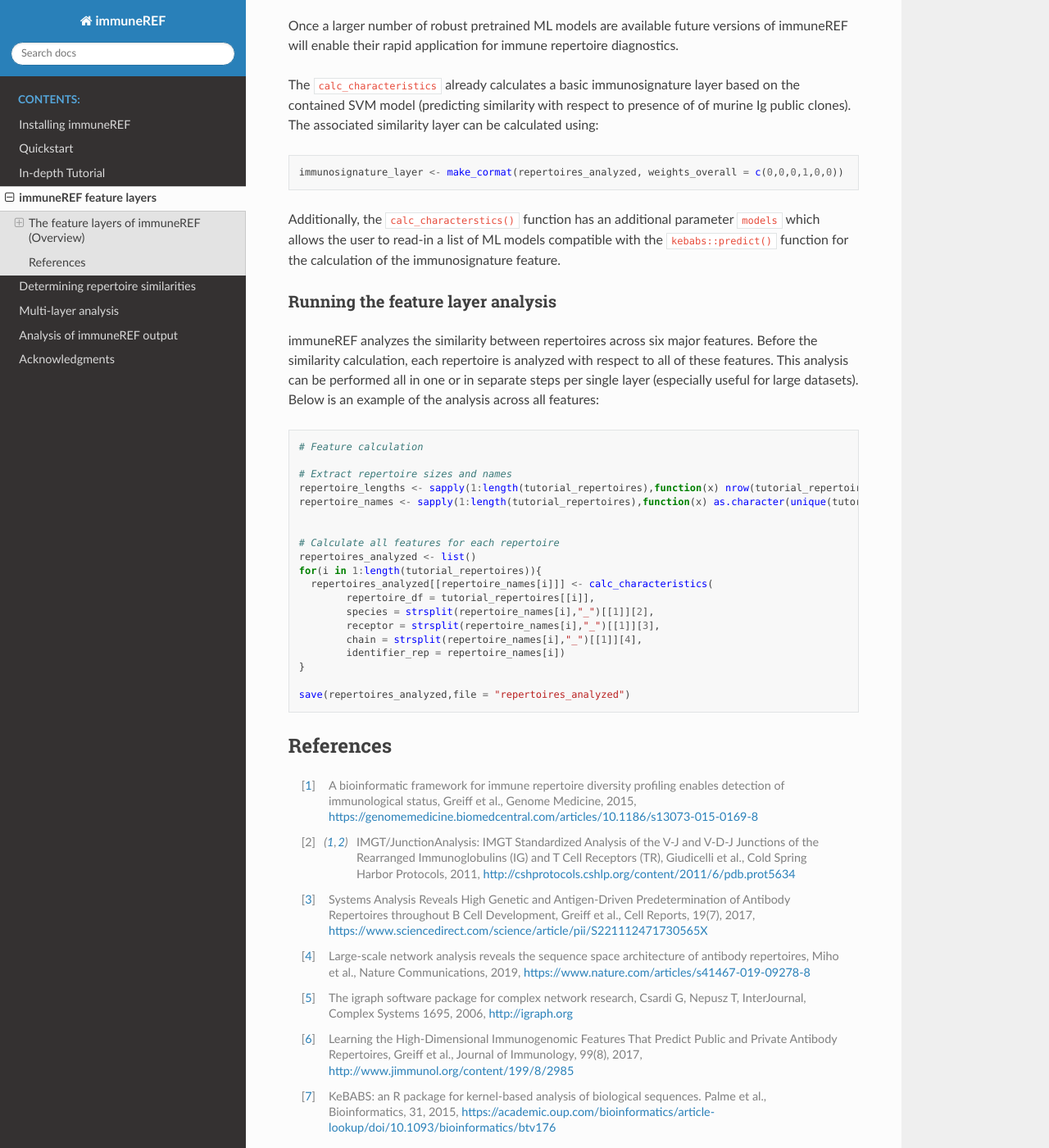
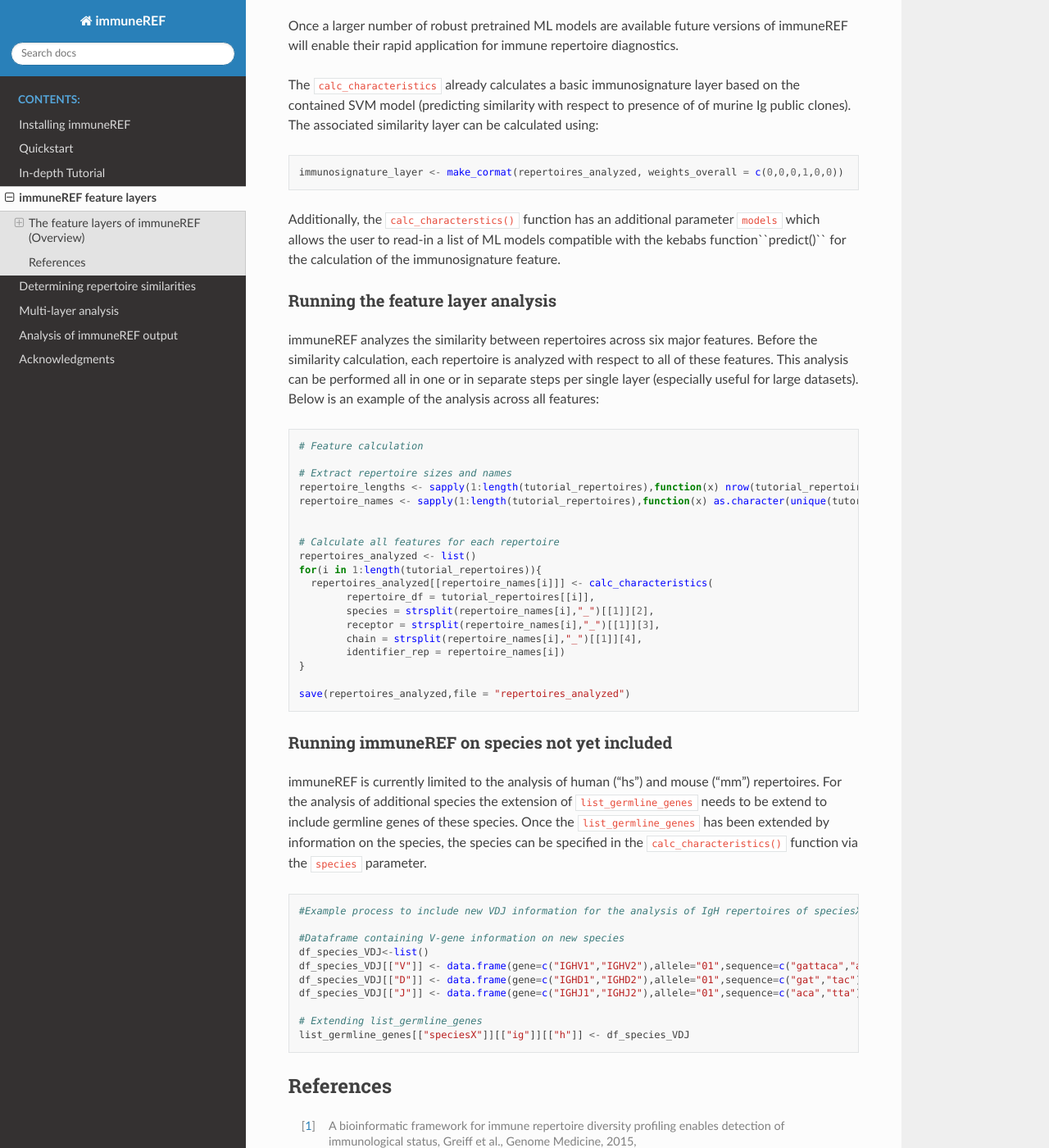
Before and after one commit to GreiffLab/immuneREF, a Sphinx documentation site: the page built from docs/source/single_feature_analysis.rst, in a window 1280 px wide and 1400 px high, scrolled down 2311 px. Shown: the whole window at 82% size. Built offline with Sphinx 7.4.7 and the Read the Docs theme 2.0.0, drawn with Linux system fonts in a browser that asks for light colours; formulas are drawn with MathJax 3.

Commit message:
Add files via upload

```diff
--- a/docs/source/single_feature_analysis.rst
+++ b/docs/source/single_feature_analysis.rst
@@ -110,7 +110,7 @@ The ``calc_characteristics`` already calculates a basic immunosignature layer ba
         immunosignature_layer <- make_cormat(repertoires_analyzed, weights_overall = c(0,0,0,1,0,0))
 
 
-Additionally, the ``calc_characterstics()`` function has an additional parameter ``models`` which allows the user to read-in a list of ML models compatible with the ``kebabs::predict()`` function for the calculation of the immunosignature feature.
+Additionally, the ``calc_characterstics()`` function has an additional parameter ``models`` which allows the user to read-in a list of ML models compatible with the kebabs function``predict()`` for the calculation of the immunosignature feature.
 
 
 
@@ -145,6 +145,31 @@ This analysis can be performed all in one or in separate steps per single layer
         save(repertoires_analyzed,file = "repertoires_analyzed")
 
 
+.. _new_species:
+
+Running immuneREF on species not yet included
+----------------------------------------------
+
+immuneREF is currently limited to the analysis of human ("hs") and mouse ("mm") repertoires. For the analysis of additional species
+the extension of ``list_germline_genes`` needs to be extend to include germline genes of these species.
+Once the ``list_germline_genes`` has been extended by information on the species, the species can be specified in the ``calc_characteristics()`` function via the ``species`` parameter.
+
+.. code-block:: r
+
+        #Example process to include new VDJ information for the analysis of IgH repertoires of speciesX
+
+        #Dataframe containing V-gene information on new species
+        df_species_VDJ<-list()
+        df_species_VDJ[["V"]] <- data.frame(gene=c("IGHV1","IGHV2"),allele="01",sequence=c("gattaca","acattag"),species="speciesX",frequency_uniform=c(0.5,0.5), frequency=c(0.6,0.4))
+        df_species_VDJ[["D"]] <- data.frame(gene=c("IGHD1","IGHD2"),allele="01",sequence=c("gat","tac"),species="speciesX",frequency_uniform=c(0.5,0.5), frequency=c(0.6,0.4))
+        df_species_VDJ[["J"]] <- data.frame(gene=c("IGHJ1","IGHJ2"),allele="01",sequence=c("aca","tta"),species="speciesX",frequency_uniform=c(0.5,0.5), frequency=c(0.6,0.4))
+
+        # Extending list_germline_genes
+        list_germline_genes[["speciesX"]][["ig"]][["h"]] <- df_species_VDJ
+
+
+
+
 
 .. _reference_chp_layer:
 
```
